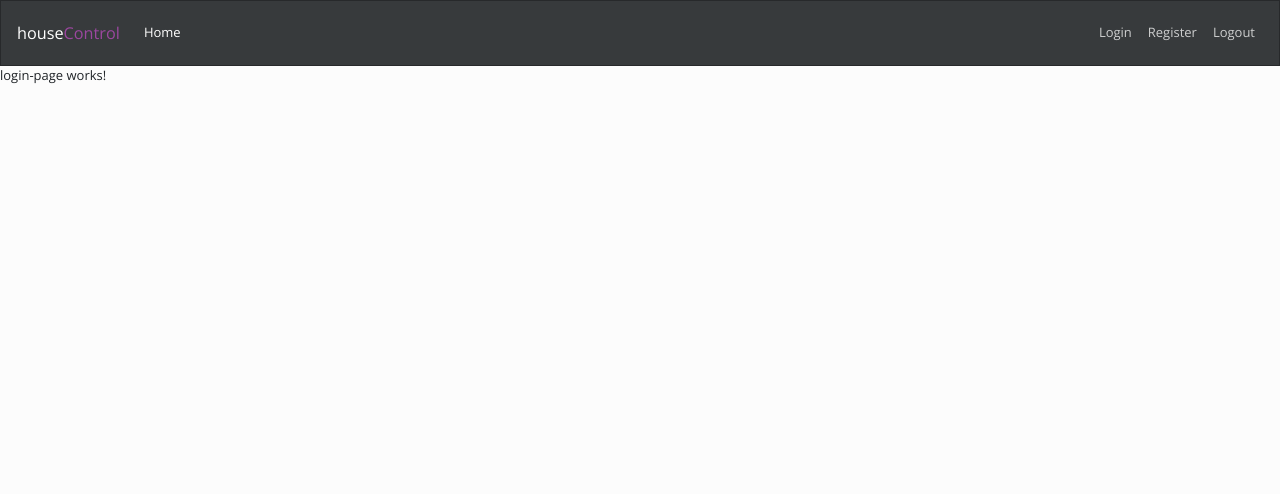
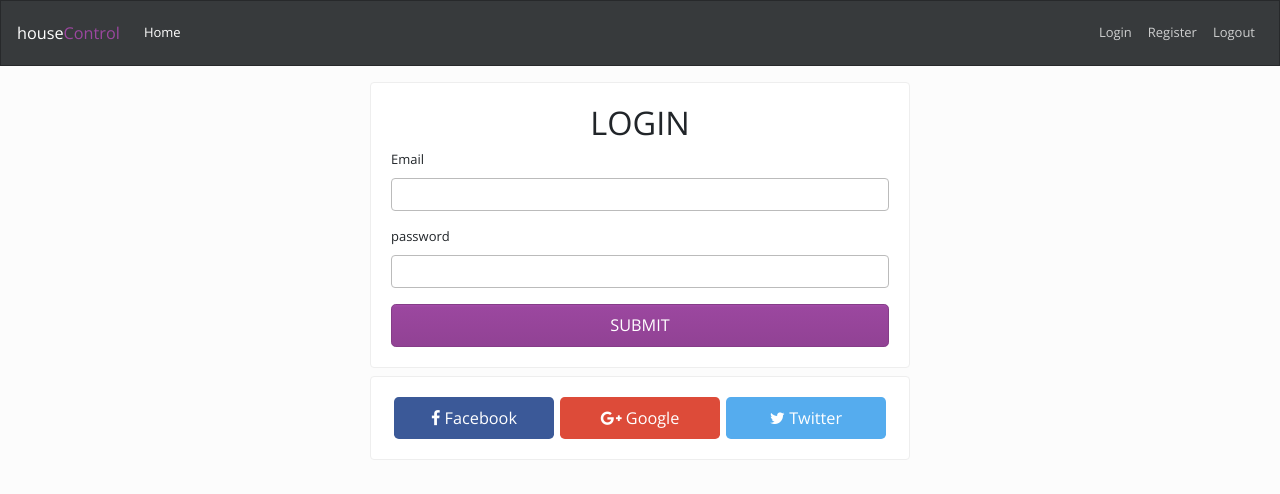
Before and after one commit to Xarger/houseControl, an Angular app: page /login in a window 1280 px wide. Shown: the top 494 px of the page. Built offline with nearby package versions, Linux system fonts and the light colour scheme.

Commit message:
add login page and register page

```diff
--- a/src/app/app.component.html
+++ b/src/app/app.component.html
@@ -1,2 +1,4 @@
 <app-navbar></app-navbar>
-<router-outlet></router-outlet>
+<div class="container ">
+    <router-outlet></router-outlet>
+</div>
--- a/src/app/components/home-page/home-page.component.html
+++ b/src/app/components/home-page/home-page.component.html
@@ -1,3 +1,11 @@
-<p>
-  home-page works!
-</p>
+<div class="row mt-3">
+  <div class="jumbotron">
+      <h1 class="display-3">Home page!</h1>
+      <p class="lead">This is a simple hero unit, a simple jumbotron-style component for calling extra attention to featured content or information.</p>
+      <hr class="my-4">
+      <p>It uses utility classes for typography and spacing to space content out within the larger container.</p>
+      <p class="lead">
+        <a class="btn btn-primary btn-lg btn-danger" href="#" role="button">Learn more</a>
+      </p>
+  </div>
+</div>
--- a/src/app/components/login-page/login-page.component.html
+++ b/src/app/components/login-page/login-page.component.html
@@ -1,3 +1,32 @@
-<p>
-  login-page works!
-</p>
+<div class="row">
+  <div class="col-md-6 mx-auto mt-3">
+    <div class="card">
+      <div class="card-body">
+        <h1 class="text-center">LOGIN</h1>
+        <form>
+          <div class="form-group">
+            <label for="email">Email</label>
+            <input type="email" name="email" id="email" class="form-control">
+          </div>
+          <div class="form-group">
+            <label for="password">password</label>
+            <input type="password" name="password" id="password" class="form-control">
+          </div>
+          <input type="text" value="SUBMIT" class="btn btn-primary btn-danger btn-block btn-lg">
+        </form>
+      </div>
+    </div>
+  </div>
+</div>
+
+<div class="row">
+  <div class="col-md-6 mx-auto mt-2">
+    <div class="card">
+      <div class="card-body d-flex justify-content-around">
+        <button class="btn btn-lg btn-facebook"><i class="fa fa-facebook"></i> Facebook</button>
+        <button class="btn btn-lg btn-google"><i class="fa fa-google-plus"></i> Google</button>
+        <button class="btn btn-lg btn-twitter"><i class="fa fa-twitter"></i> Twitter</button>
+      </div>
+    </div>
+  </div>
+</div>
--- a/src/app/components/login-page/login-page.component.scss
+++ b/src/app/components/login-page/login-page.component.scss
@@ -0,0 +1,18 @@
+.btn-facebook, .btn-google, .btn-twitter{
+    width: 32%;
+}
+
+.btn-facebook {
+    background: #3b5998;
+    color: #fff;
+}
+
+.btn-google {
+    background: #dd4b39;
+    color: #fff;
+}
+
+.btn-twitter {
+    background: #55acee;
+    color: #fff;
+}
--- a/src/app/components/not-found-page/not-found-page.component.html
+++ b/src/app/components/not-found-page/not-found-page.component.html
@@ -1,3 +1,11 @@
-<p>
-  not-found-page works!
-</p>
+<div class="row mt-3">
+  <div class="col-md-6 mx-auto text-center">
+    <div class="card">
+      <h1>Ooops!</h1>
+      <h2>404 Page is not found.</h2>
+      <div class="card-body">
+        <a href="/" class="btn btn-primary btn-lg btn-danger"><i class="fa fa-home"></i> Go to home page</a>
+      </div>
+    </div>
+  </div>
+</div>
--- a/src/app/components/private-page/private-page.component.html
+++ b/src/app/components/private-page/private-page.component.html
@@ -1,3 +1,11 @@
-<p>
-  private-page works!
-</p>
+<div class="row mt-3">
+  <div class="jumbotron">
+      <h1 class="display-3">Private page!</h1>
+      <p class="lead">This is a simple hero unit, a simple jumbotron-style component for calling extra attention to featured content or information.</p>
+      <hr class="my-4">
+      <p>It uses utility classes for typography and spacing to space content out within the larger container.</p>
+      <p class="lead">
+        <a class="btn btn-primary btn-lg btn-danger" href="#" role="button">Learn more</a>
+      </p>
+  </div>
+</div>
--- a/src/app/components/register-page/register-page.component.html
+++ b/src/app/components/register-page/register-page.component.html
@@ -1,3 +1,20 @@
-<p>
-  register-page works!
-</p>
+<div class="row">
+    <div class="col-md-6 mx-auto mt-3">
+      <div class="card">
+        <div class="card-body">
+          <h1 class="text-center">REGISTER</h1>
+          <form>
+            <div class="form-group">
+              <label for="email">Email</label>
+              <input type="email" name="email" id="email" class="form-control">
+            </div>
+            <div class="form-group">
+              <label for="password">password</label>
+              <input type="password" name="password" id="password" class="form-control">
+            </div>
+            <input type="text" value="SUBMIT" class="btn btn-primary btn-danger btn-block btn-lg">
+          </form>
+        </div>
+      </div>
+    </div>
+  </div>
```
